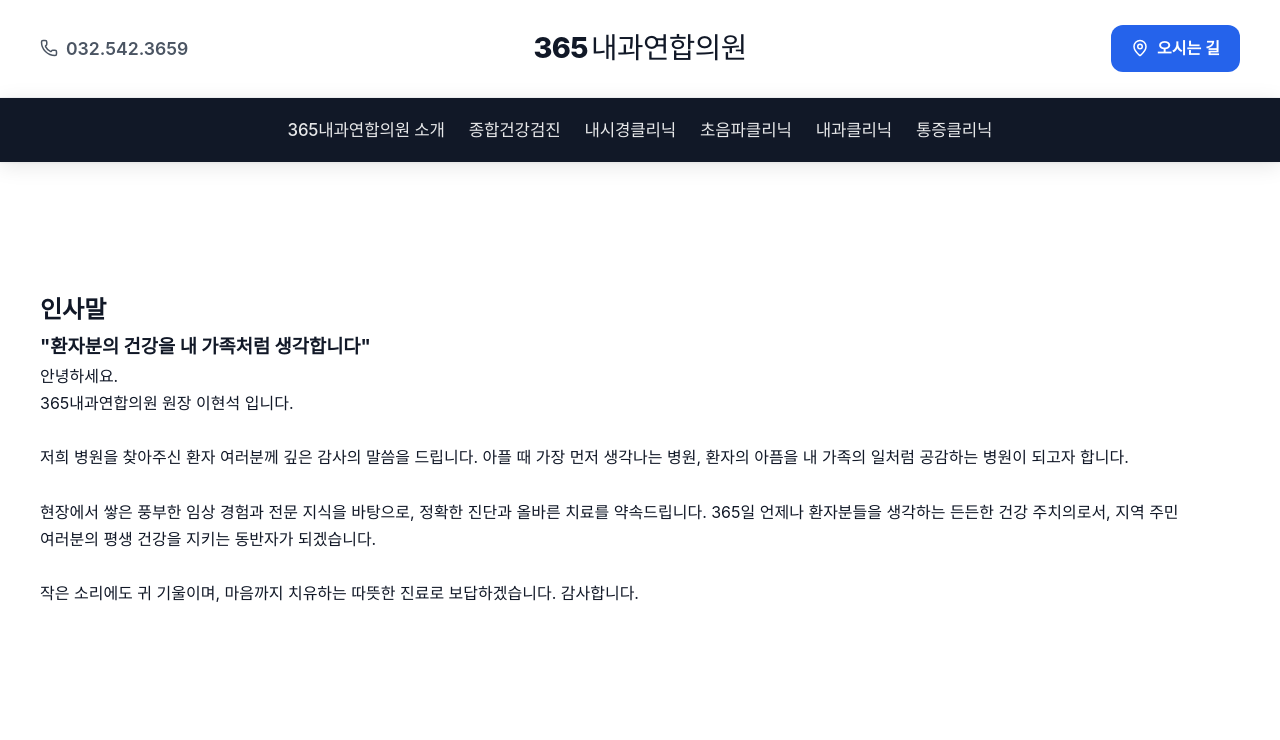
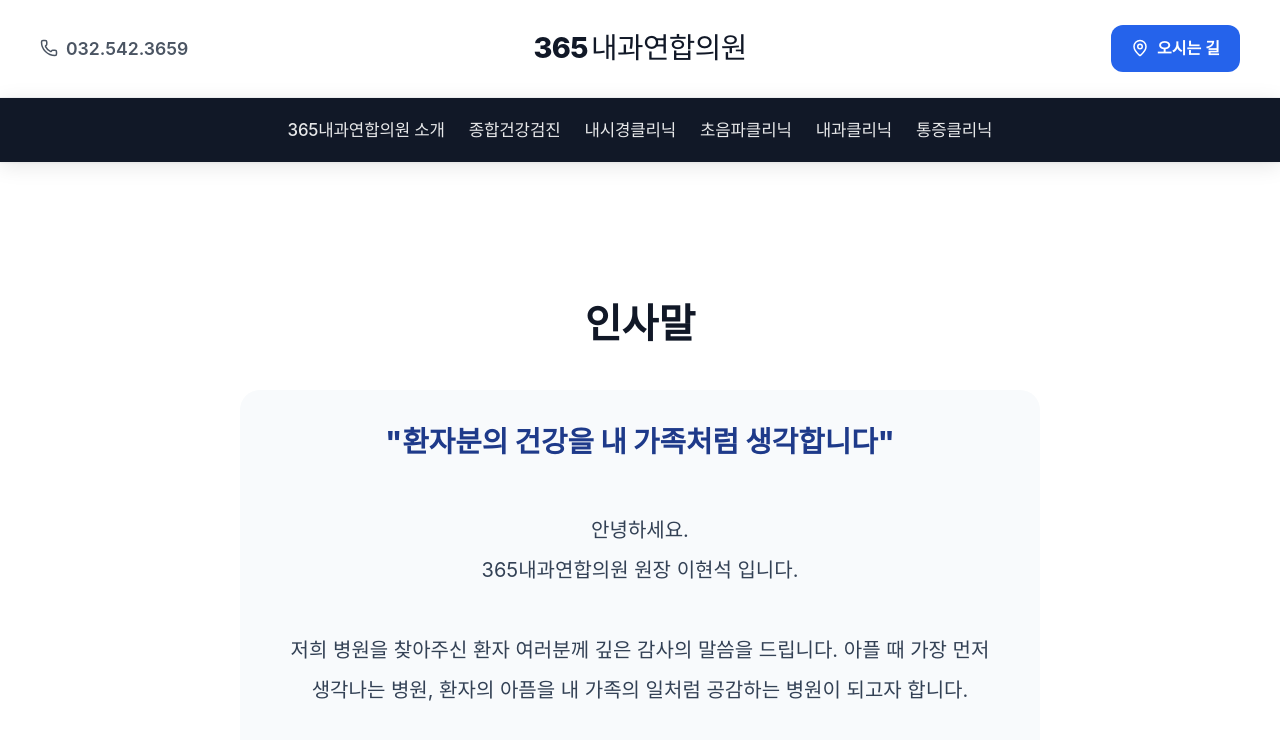
Before and after one commit to bnam1321-bit/365-clinic-web, a Next.js app: page /about in a window 1280 px wide. Shown: the top 740 px of the page. Built offline with nearby package versions, Linux system fonts and the light colour scheme; a web font is replaced by a local one.

Commit message:
Enhance About page typography and widen Checkup grid gap

```diff
--- a/src/app/about/page.module.css
+++ b/src/app/about/page.module.css
@@ -5,10 +5,12 @@
     text-align: center;
 }
 
-.pageTitle {
+.title {
     font-size: 2.5rem;
     font-weight: 700;
-    margin-bottom: var(--spacing-sm);
+    color: var(--color-primary);
+    margin-bottom: 2rem;
+    text-align: center;
 }
 
 .pageSubtitle {
@@ -19,6 +21,34 @@
 .philosophy {
     padding: var(--spacing-3xl) 0;
     background-color: white;
+}
+
+.messageCard {
+    max-width: 800px;
+    margin: 0 auto;
+    text-align: center;
+    padding: 2rem;
+    background-color: #F8FAFC;
+    border-radius: var(--radius-lg);
+}
+
+.subtitle {
+    font-size: 1.8rem;
+    font-weight: 800;
+    color: #1E3A8A;
+    margin-bottom: 3rem;
+    /* "Skip a few lines" */
+    line-height: 1.4;
+    word-break: keep-all;
+}
+
+.text {
+    font-size: 1.25rem;
+    /* Increased font size */
+    color: #334155;
+    line-height: 2.0;
+    /* Comfortable line spacing */
+    word-break: keep-all;
 }
 
 .philosophyContainer {
--- a/src/app/checkup/page.module.css
+++ b/src/app/checkup/page.module.css
@@ -58,7 +58,9 @@
 .introGrid {
     display: grid;
     grid-template-columns: repeat(1, 1fr);
-    gap: 2rem;
+    gap: 4rem;
+    /* Increased gap */
+    padding: 0 1rem;
     margin-bottom: 6rem;
 }
 
```
